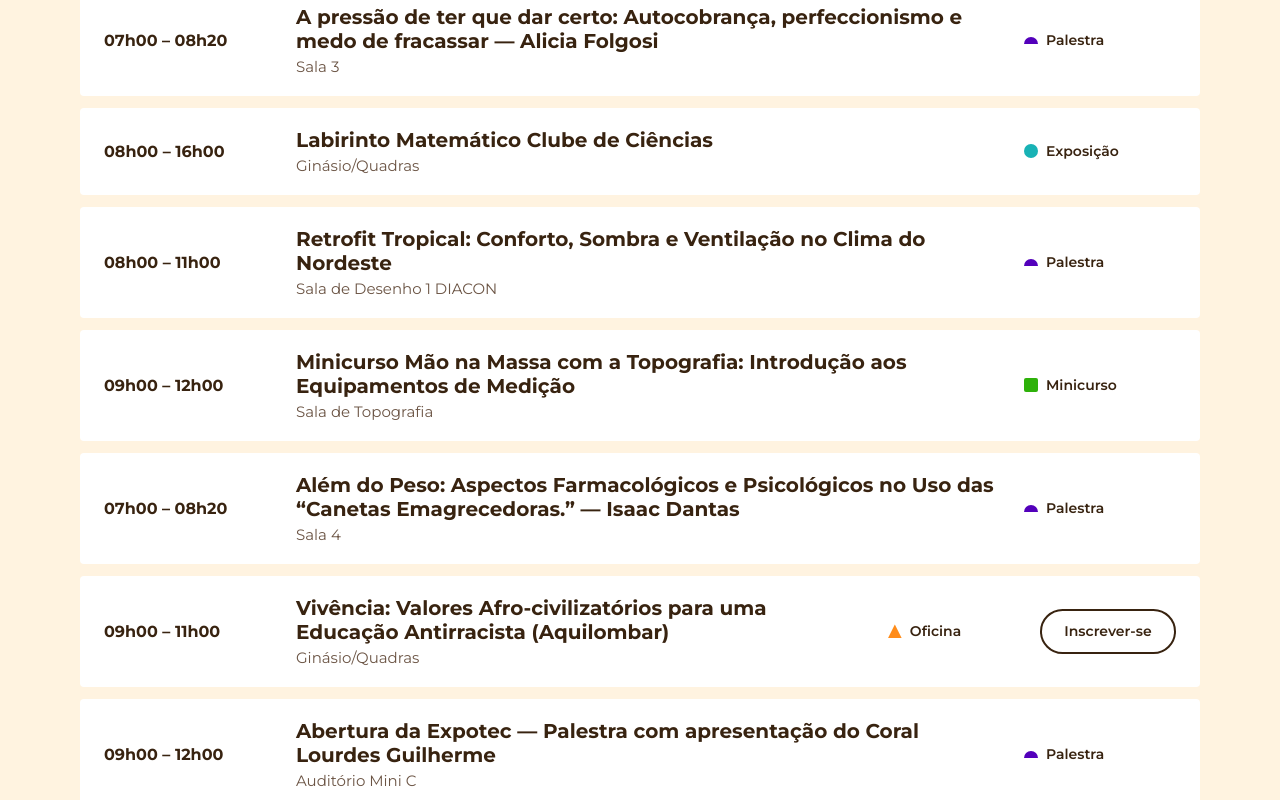
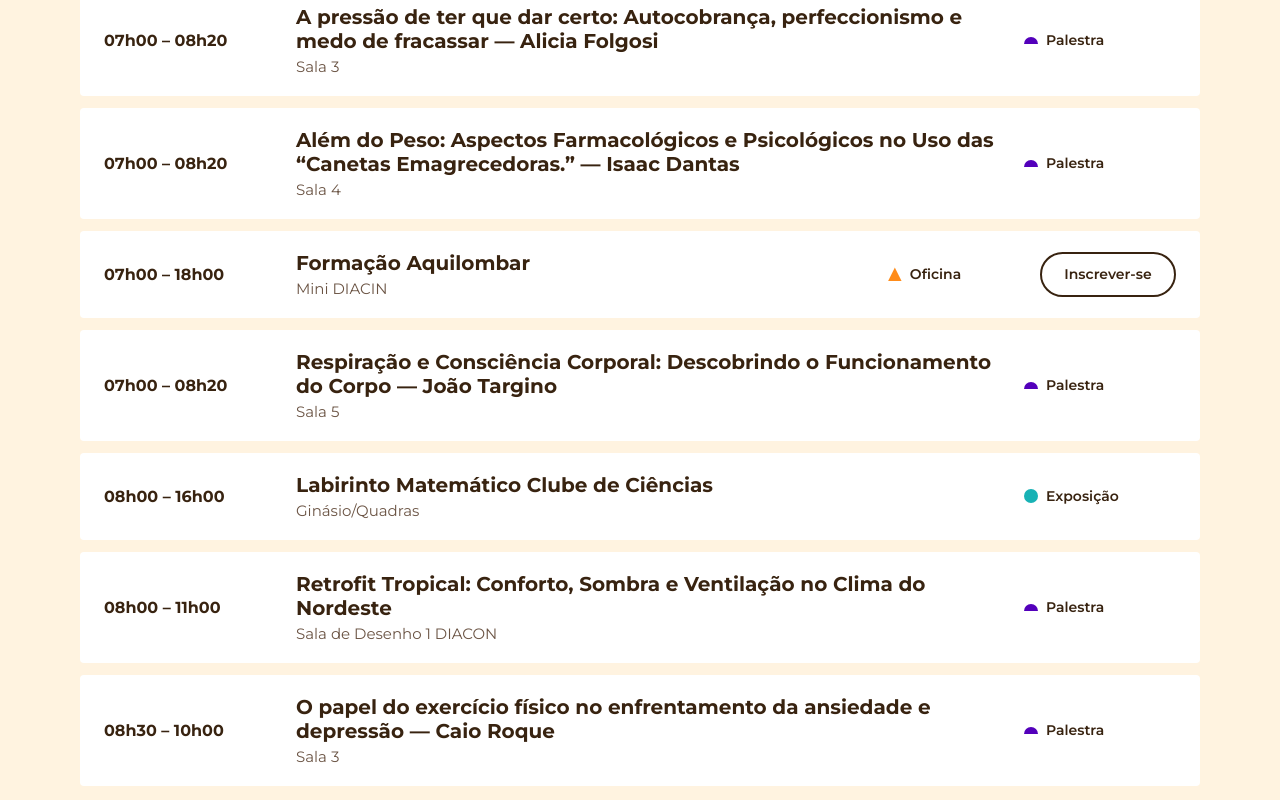
Before and after one commit to CSA-Centro-de-Solucoes-Aplicadas/Expotec-2026, a Vue app in the folder frontend/: page / in a window 1280 px wide. Shown: the part 1160-1960 px from the top of the page. Built offline with nearby package versions, Linux system fonts and the light colour scheme.

Commit message:
fix: ordenação por horario com conversao horario em minutos

```diff
--- a/frontend/src/components/modules/ProgramacaoEvento.vue
+++ b/frontend/src/components/modules/ProgramacaoEvento.vue
@@ -10,6 +10,11 @@ const quantidadeVisivel = ref(7)
 
 const categoriasPorId = Object.fromEntries(categorias.map((categoria) => [categoria.id, categoria]))
 
+const horarioEmMinutos = (horario) => {
+    const [hora, minuto = '0'] = horario.trim().split(/[h:]/)
+    return Number(hora) * 60 + Number(minuto)
+}
+
 watch([diaSelecionado, categoriaSelecionada], () => {
     quantidadeVisivel.value = 7
 })
@@ -19,11 +24,7 @@ const atividadesFiltradas = computed(() =>
         (atividade) =>
             atividade.dia === diaSelecionado.value &&
             (categoriaSelecionada.value === 'todas' || atividade.categoria === categoriaSelecionada.value)
-    ).sort((a, b) => {
-        const [horaA, minutoA] = a.inicio.split(':').map(Number)
-        const [horaB, minutoB] = b.inicio.split(':').map(Number)
-        return horaA * 60 + minutoA - (horaB * 60 + minutoB)
-    })
+    ).sort((a, b) => horarioEmMinutos(a.inicio) - horarioEmMinutos(b.inicio))
 )
 const atividadesVisiveis = computed(() => atividadesFiltradas.value.slice(0, quantidadeVisivel.value))
 </script>
```
